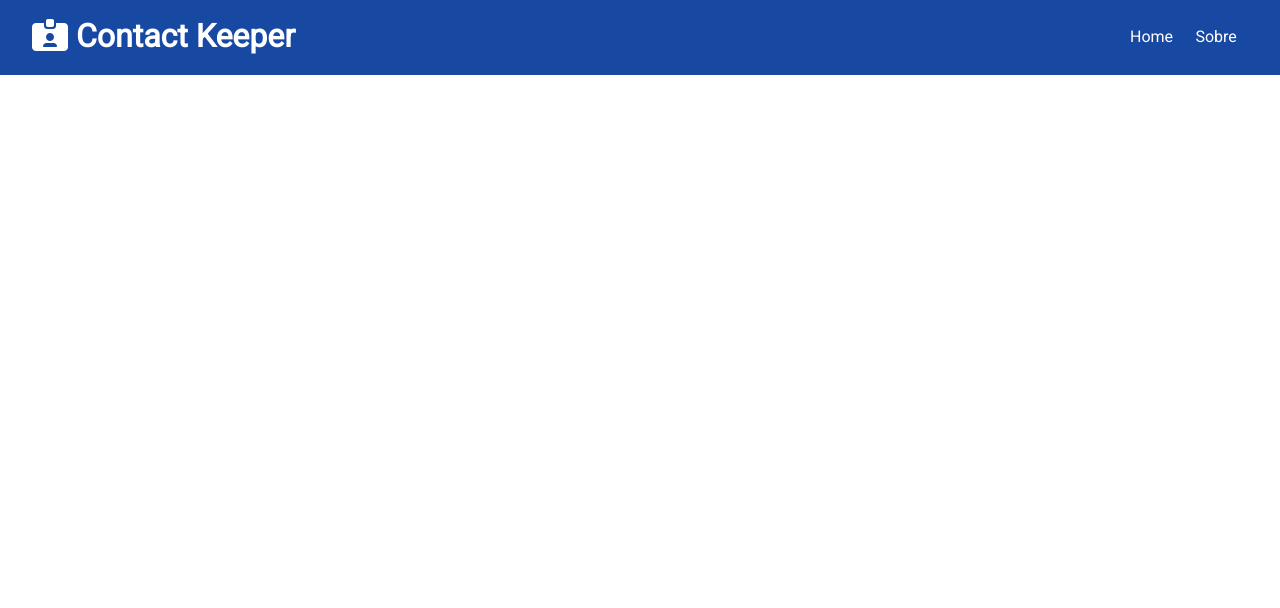
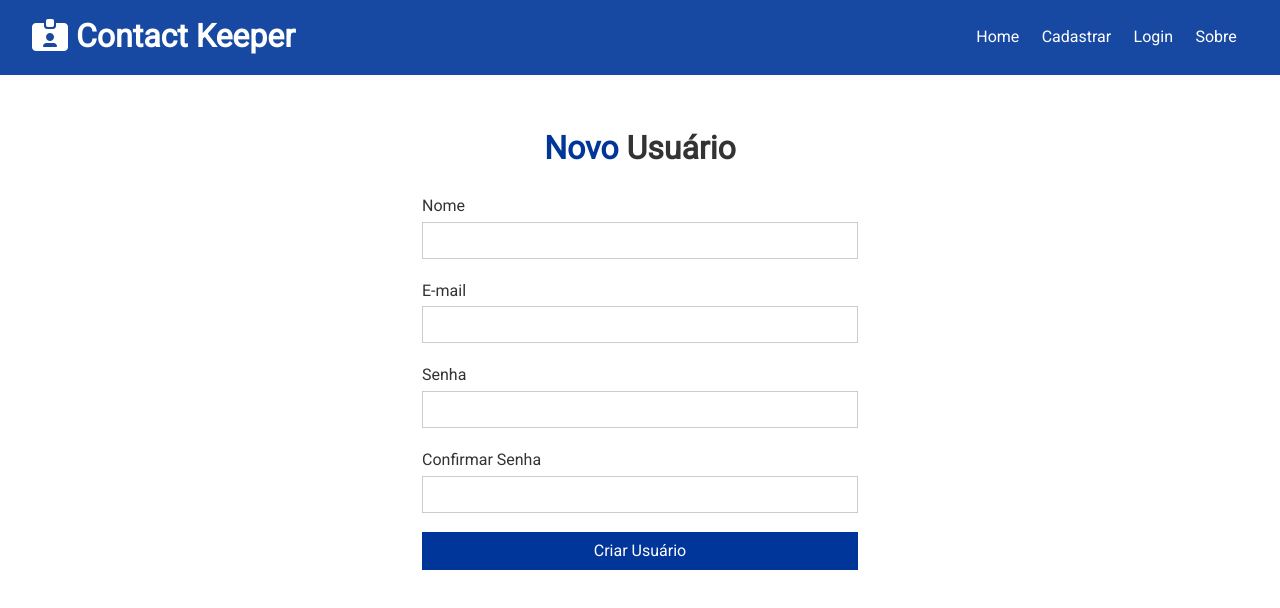
Before and after one commit to fapolo/contact-keeper, a React (Create React App) app in the folder client/: page /register in a window 1280 px wide. Shown: the top 608 px of the page. Built offline with nearby package versions, Linux system fonts and the light colour scheme.

Commit message:
formularios login/register

```diff
--- a/client/src/App.js
+++ b/client/src/App.js
@@ -3,6 +3,8 @@
 import Navbar from "./components/layout/Navbar";
 import Home from "./components/pages/Home";
 import About from "./components/pages/About";
+import Register from "./components/auth/Register";
+import Login from "./components/auth/Login";
 
 import ContactState from "./context/contact/ContactState";
 import AuthState from "./context/auth/AuthState";
@@ -20,6 +22,8 @@
               <Switch>
                 <Route exact path='/' component={Home} />
                 <Route exact path='/about' component={About} />
+                <Route exact path='/register' component={Register} />
+                <Route exact path='/login' component={Login} />
               </Switch>
             </div>
           </Fragment>
--- /dev/null
+++ b/client/src/components/auth/Login.js
@@ -0,0 +1,52 @@
+import React, { useState } from "react";
+
+const Login = () => {
+  const [user, setUser] = useState({
+    email: "",
+    password: ""
+  });
+
+  const { email, password } = user;
+
+  const onChange = e => {
+    setUser({
+      ...user,
+      [e.target.name]: e.target.value
+    });
+  };
+
+  const onSubmit = e => {
+    e.preventDefault();
+    console.log("Formulário de Login");
+  };
+
+  return (
+    <div className='form-container'>
+      <h1>
+        <span className='text-primary'>Login</span> Usuário
+      </h1>
+      <form onSubmit={onSubmit}>
+        <div className='form-group'>
+          <label htmlFor='email'>E-mail</label>
+          <input type='email' name='email' value={email} onChange={onChange} />
+        </div>
+        <div className='form-group'>
+          <label htmlFor='password'>Senha</label>
+          <input
+            type='password'
+            name='password'
+            value={password}
+            onChange={onChange}
+          />
+        </div>
+        <input
+          type='submit'
+          value='Entrar'
+          className='btn btn-primary btn-block'
+        />
+      </form>
+    </div>
+  );
+};
+
+export default Login;
--- /dev/null
+++ b/client/src/components/auth/Register.js
@@ -0,0 +1,67 @@
+import React, { useState } from "react";
+
+const Register = () => {
+  const [user, setUser] = useState({
+    name: "",
+    email: "",
+    password: "",
+    password2: ""
+  });
+
+  const { name, email, password, password2 } = user;
+
+  const onChange = e => {
+    setUser({
+      ...user,
+      [e.target.name]: e.target.value
+    });
+  };
+
+  const onSubmit = e => {
+    e.preventDefault();
+    console.log("Enviar registro");
+  };
+
+  return (
+    <div className='form-container'>
+      <h1>
+        <span className='text-primary'>Novo</span> Usuário
+      </h1>
+      <form onSubmit={onSubmit}>
+        <div className='form-group'>
+          <label htmlFor='name'>Nome</label>
+          <input type='text' name='name' value={name} onChange={onChange} />
+        </div>
+        <div className='form-group'>
+          <label htmlFor='email'>E-mail</label>
+          <input type='email' name='email' value={email} onChange={onChange} />
+        </div>
+        <div className='form-group'>
+          <label htmlFor='password'>Senha</label>
+          <input
+            type='password'
+            name='password'
+            value={password}
+            onChange={onChange}
+          />
+        </div>
+        <div className='form-group'>
+          <label htmlFor='password2'>Confirmar Senha</label>
+          <input
+            type='password'
+            name='password2'
+            value={password2}
+            onChange={onChange}
+          />
+        </div>
+        <input
+          type='submit'
+          value='Criar Usuário'
+          className='btn btn-primary btn-block'
+        />
+      </form>
+    </div>
+  );
+};
+
+export default Register;
--- a/client/src/components/layout/Navbar.js
+++ b/client/src/components/layout/Navbar.js
@@ -11,6 +11,12 @@
       <ul>
         <li>
           <Link to={"/"}>Home</Link>
+        </li>
+        <li>
+          <Link to={"/register"}>Cadastrar</Link>
+        </li>
+        <li>
+          <Link to={"/login"}>Login</Link>
         </li>
         <li>
           <Link to={"/about"}>Sobre</Link>
```
